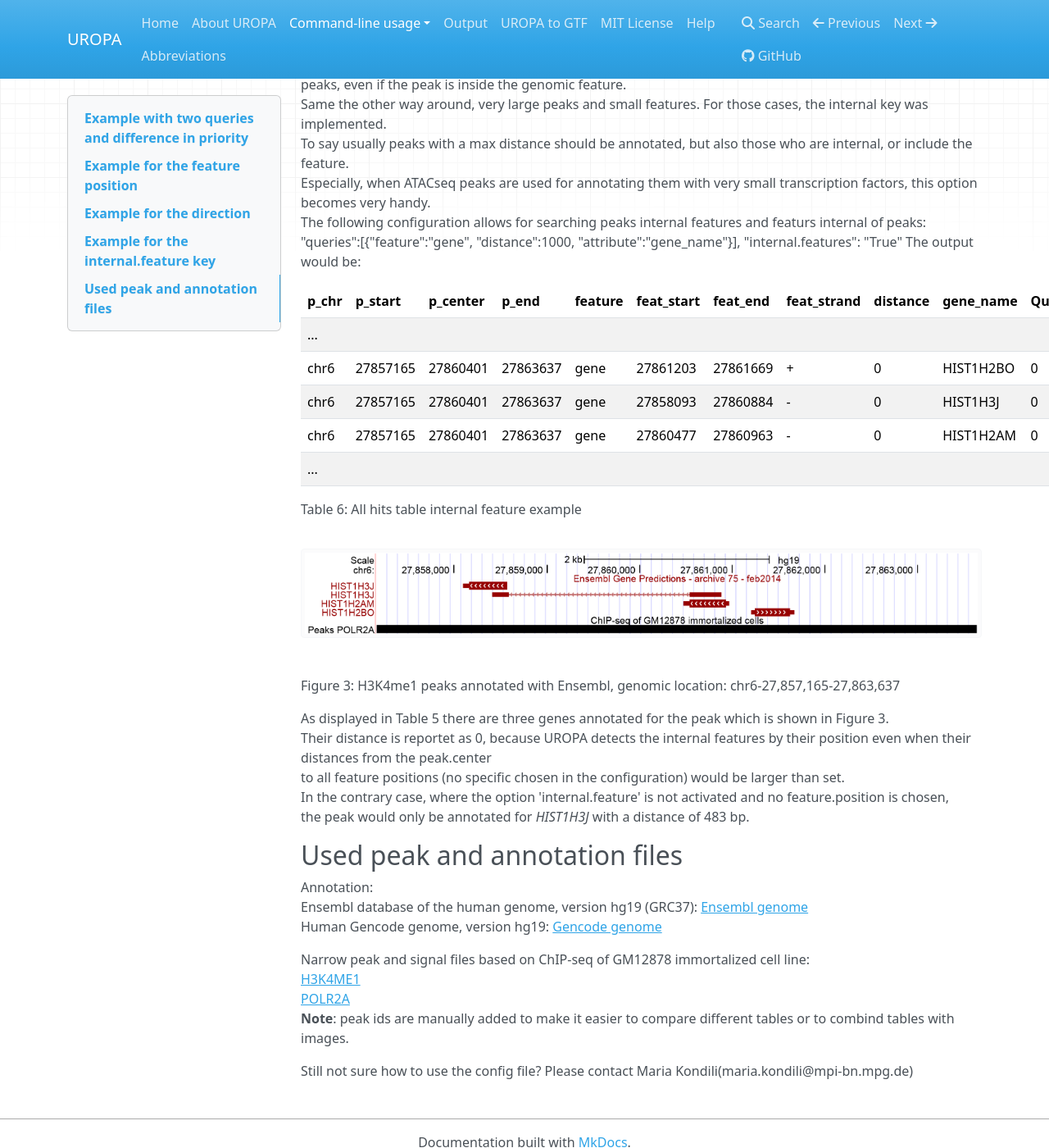
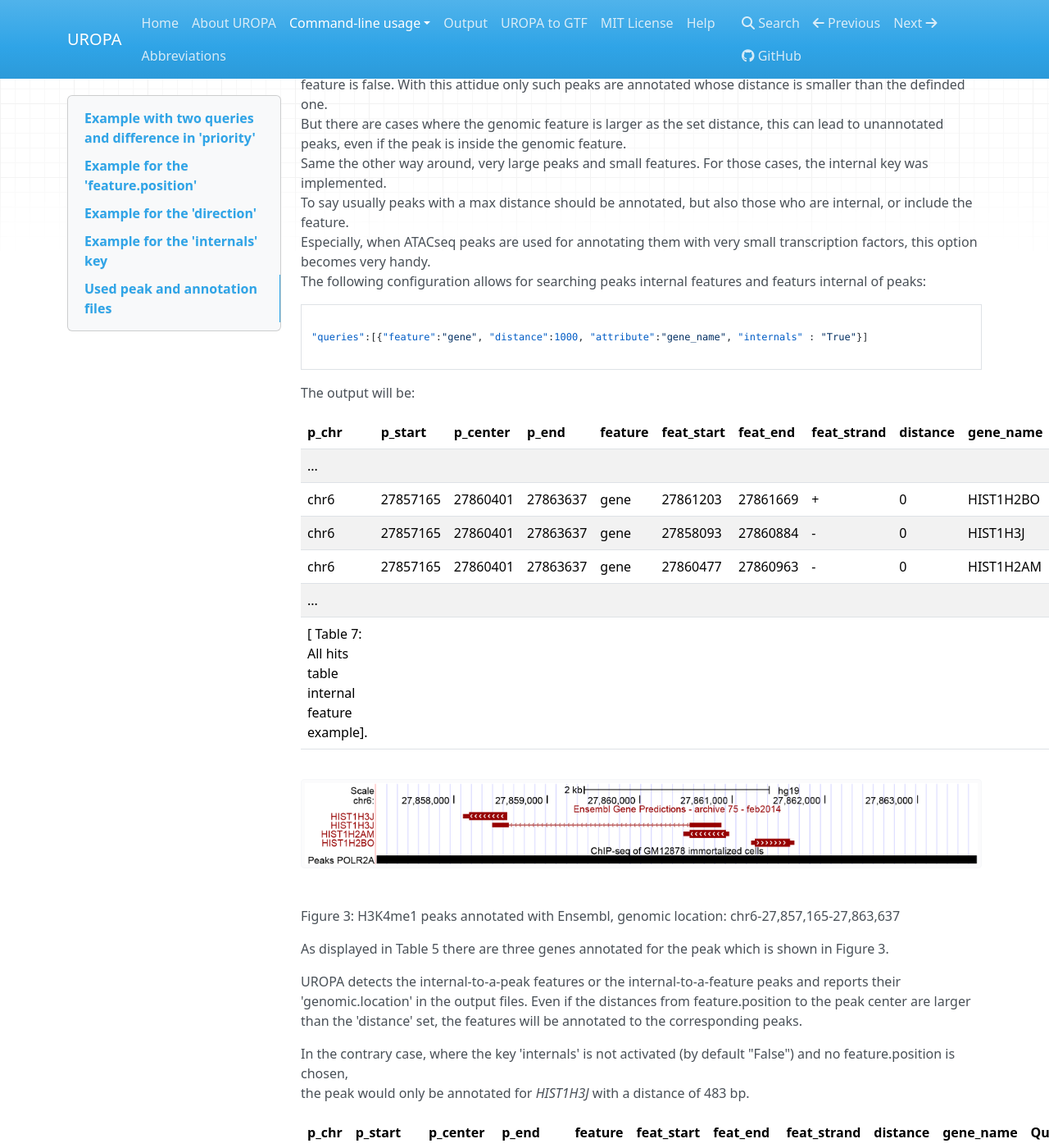
Before and after one commit to loosolab/UROPA, an MkDocs documentation site: the page built from docs/uropa-example.md, in a window 1280 px wide and 1400 px high, scrolled down 7439 px. Shown: the whole window at 82% size. Built offline with MkDocs 1.6.1, drawn with Linux system fonts in a browser that asks for light colours; nearby versions of some CDN libraries; old or Windows-style settings are respelled for this version of MkDocs; some of the changed text lies outside the part shown.

Commit message:
edits on internals and table captions

````diff
--- a/docs/uropa-example.md
+++ b/docs/uropa-example.md
@@ -1,6 +1,6 @@
 In this section several examples for the usage of the config file are presented.
 
-Example with two queries and difference in priority
+Example with two queries and difference in 'priority'
 ---------------------------------------------------
 This example is based on POLR2A peaks annotated with the Ensembl genome ([further details])[http://uropa.readthedocs.io/en/latest/uropa-example/#used-peak-and-annotation-files]).
 More than one query can be given, keeping the same gtf and bed files, allowing for a combination of annotation in one run.
@@ -49,7 +49,7 @@ The queries in the config file looks like followed:
 	| peak_10 | chr1  | 28832002 | 28836390 | 28840778 | transcript | 28832863| 28836145 | +        | 245      | SNHG3      | 1     |
 	| peak_10 | chr1  | 28832002 | 28836390 | 28840778 | NA         | NA      | NA       | NA       | NA       | NA         | 0     |
 	| ...     |       |          |          |          |            |         |          |          |          |            |       |
-	[Table 1: All hits table for two queries with priority false. ]
+[Table 1: All hits table for two queries with priority false. ]
 
 
 	'Peak_1' represents the first case where both queries validate no feature at all. In this case the peak is represented by 'NA' rows, for each query.
@@ -70,7 +70,7 @@ The queries in the config file looks like followed:
 	| ...     |       |          |          |          |            |         |          |          |          |            |       |
 	| peak_10 | chr1  | 28832002 | 28836390 | 28840778 | transcript | 28836589| 28862538 | +        | 199      | RCC1       | 1     |
 	| ...     |       |          |          |          |            |         |          |          |          |            |       |
-	[Table 2: Best hits table for two queries with priority false.]
+[Table 2: Best hits table for two queries with priority false.]
 
 
 	| peak_id | p_chr | p_start  | p_center | p_end    | feature    |feat_start|feat_end |feat_strand|distance | gene_name  | Query |
@@ -80,7 +80,7 @@ The queries in the config file looks like followed:
 	| peak_6  | chr7  | 5562617  | 5567820  | 5573023  | transcript | 5567734 | 5567817  | -        | 3        | AC006483.1 | 0,1   |
 	| ...     |       |          |          |          |            |         |          |          |          |            |       |
 	| peak_10 | chr1  | 28832002 | 28836390 | 28840778 | transcript | 28836589| 28862538 | +        | 199      | RCC1       | 1     |
-	[Table 3: Merged best hits table for two queries with priority false.]
+[Table 3: Merged best hits table for two queries with priority false.]
 
 	In Case 1,reported in 'peak_1', the 'Best_hits' table will be the same as the 'All_hits' because all queries give same annotation. This is why 'Merged_Best_Hits' table was designed [Table 3]. Queries with same annotation are merged in one line giving a more compact illustration of the annotation.
 	For the other 2 cases (peak_6, peak_10) the best feature is chosen according to  'distance' measured from the peak center.For 'peak_6' the closest transcript and gene have both same distance = 3, so they are both reported in Best_hits, but merged in one line at the 'Merged_Best_hits'.
@@ -110,7 +110,7 @@ The queries in the config file looks like followed:
 	| peak_10 | chr1  | 28832002 | 28836390 | 28840778 | transcript | 28836589 | 28862538 | +        | 199      | RCC1       | 1     |
 	| peak_10 | chr1  | 28832002 | 28836390 | 28840778 | transcript | 28832863 | 28836145 | +        | 245      | SNHG3      | 1     |
 	| ...     |       |          |          |          |            |          |          |          |          |            |       |
-	[Table 4: All hits table with two queries when priority='True']
+[Table 4: All hits table with two queries when priority='True']
 
 
 	| peak_id | p_chr | p_start  | p_center | p_end    | feature    | feat_start| feat_end| feat_strand | distance | gene_name | Query |
@@ -121,13 +121,13 @@ The queries in the config file looks like followed:
 	| ...     |       |          |          |          |            |          |          |          |          |            |       |
 	| peak_10 | chr1  | 28832002 | 28836390 | 28840778 | transcript | 28836589 | 28862538 | +        | 199      | RCC1       | 1     |
 	| ...     |       |          |          |          |            |          |          |          |          |            |       |
-	[Table 5: Best hits table with two queries when priority is set 'True'.]
+[Table 5: Best hits table with two queries when priority is set 'True'.]
 
 
 	*So, in the case of 'priority' = True, the features are mutually exclusive, and the queries are parsed for valid hits in an escalating-priority, too.*
 
 
-Example for the feature position
+Example for the 'feature.position'
 --------------------------------
 UROPA allows flexibility of annotation for features. With the 'feature.position' key it is possible to decide from where the distance to the peak should be calculated.
 The typical application is to calculate the distance from the TSS, respresented as 'start' of the feature,
@@ -164,7 +164,7 @@ that is why even if the peak is internal to the gene region, the start position
 Figure 1: H3K4me1 peak 71 annotated with the Ensembl genome, the genomic location is chr22:18161287-18161496.
 
 
-Example for the direction
+Example for the 'direction'
 -------------------------
 This example is based on H3K4me1 peaks annotated with the Gencode genome ([further details])[http://uropa.readthedocs.io/en/latest/uropa-example/#used-peak-and-annotation-files]).
 In the following example the utility of the key 'direction' will be illustrated. It is optional but can be a very important 'player' for a more specialized annotation.
@@ -199,8 +199,10 @@ So for *ATAD3C* the distance is measured from the 'end' and the distance for *AT
 
 The best annotation in this case would be the gene *ATAD3C*.
 
-But, more specific annotation can be useful for some peaks. For example, if some genomic regions are known to be enriched in transcriptionally active promotors.
-It is then possible in UROPA config file to add the parameter 'direction': 'upstream' to the query.
+But, more specific annotation can be useful for some peaks like this one, in order to obtain a unique and precise annotation.
+For example, if some genomic regions are known to be enriched in transcriptionally active promoters, we would be interested to know on which features these regions are found upstream.
+Also,‘downstream’ direction could be useful for the targeted identification of miRNAs or 3’UTR-binding proteins.
+It is then possible in UROPA via the config file to add the parameter 'direction': 'upstream' to the query.
 ```
 
 "queries": [{"feature": "gene", "attribute":"gene_name", "distance":1000, "direction":"upstream"}]
@@ -210,7 +212,7 @@ In this case the peak will only be annotated for *ATAD3B*. Depending on the biol
 
 
 
-Example for the internal.feature key
+Example for the 'internals' key
 ------------------------------------
 This example is based on POLR2A peaks annotated with the Ensembl genome ([further details])[http://uropa.readthedocs.io/en/latest/uropa-example/#used-peak-and-annotation-files]).
 By default this feature is false. With this attidue only such peaks are annotated whose distance is smaller than the definded one.
@@ -219,9 +221,13 @@ Same the other way around, very large peaks and small features. For those cases,
 To say usually peaks with a max distance should be annotated, but also those who are internal, or include the feature.
 Especially, when ATACseq peaks are used for annotating them with very small transcription factors, this option becomes very handy.
 The following configuration allows for searching peaks internal features and featurs internal of peaks:
-"queries":[{"feature":"gene", "distance":1000, "attribute":"gene_name"}],
-"internal.features": "True"
-The output would be:
+```
+
+"queries":[{"feature":"gene", "distance":1000, "attribute":"gene_name", "internals" : "True"}]
+
+```
+
+The output will be:
 
 | p_chr   | p_start  | p_center | p_end    | feature| feat_start  | feat_end   | feat_strand| distance | gene_name| Query   |
 |:--------|:---------|:---------|:---------|:-------|:---------|:--------|:--------|:---------|:----------|:-------|
@@ -230,18 +236,24 @@ The output would be:
 | chr6    | 27857165 | 27860401 | 27863637 | gene   | 27858093 | 27860884| -       | 0        | HIST1H3J  | 0      |
 | chr6    | 27857165 | 27860401 | 27863637 | gene   | 27860477 | 27860963| -       | 0        | HIST1H2AM | 0      |
 | ...     |          |          |          |        |          |         |         |          |           |        |
-
-Table 6: All hits table internal feature example
+[ Table 7: All hits table internal feature example].
 
 ![internal.feature](img/chr6-27,857,165-27,863,637_internal_feature-01.png)
 
 Figure 3: H3K4me1 peaks annotated with Ensembl, genomic location: chr6-27,857,165-27,863,637
 
 As displayed in Table 5 there are three genes annotated for the peak which is shown in Figure 3.
-Their distance is reportet as 0, because UROPA detects the internal features by their position even when their distances from the peak.center
-to all feature positions (no specific chosen in the configuration) would be larger than set.
-In the contrary case, where the option 'internal.feature' is not activated and no feature.position is chosen,
-the peak would only be annotated for *HIST1H3J* with a distance of 483 bp.
+
+UROPA detects the internal-to-a-peak features or the internal-to-a-feature peaks and reports their 'genomic.location' in the output files. Even if the distances from feature.position to the peak center  are larger than the 'distance' set, the features will be annotated to the corresponding peaks.
+
+In the contrary case, where the key 'internals' is not activated (by default "False") and no feature.position is chosen,
+the peak would only be annotated for *HIST1H3J*  with a distance of 483 bp.
+
+
+| p_chr   | p_start  | p_center | p_end    | feature| feat_start  | feat_end   | feat_strand| distance | gene_name| Query   |
+|:--------|:---------|:---------|:---------|:-------|:---------|:--------|:--------|:---------|:----------|:-------|
+| chr6    | 27857165 | 27860401 | 27863637 | gene   | 27858093 | 27860884| -       | 483        | HIST1H3J  | 0      |
+
 
 Used peak and annotation files
 ------------------------------
@@ -252,6 +264,6 @@ Human Gencode genome, version hg19: [Gencode genome](ftp://ftp.sanger.ac.uk/pub/
 Narrow peak and signal files based on ChIP-seq of GM12878 immortalized cell line:
 [H3K4ME1](https://www.encodeproject.org/experiments/ENCSR000AKF/)
 [POLR2A](https://www.encodeproject.org/experiments/ENCSR000EAD/)
-**Note**: peak ids are manually added to make it easier to compare different tables or to combind tables with images.
+**Note**: peak ids are manually added to make it easier to compare different tables or to combine tables with images.
 
 Still not sure how to use the config file? Please contact Maria Kondili(maria.kondili@mpi-bn.mpg.de)
````
